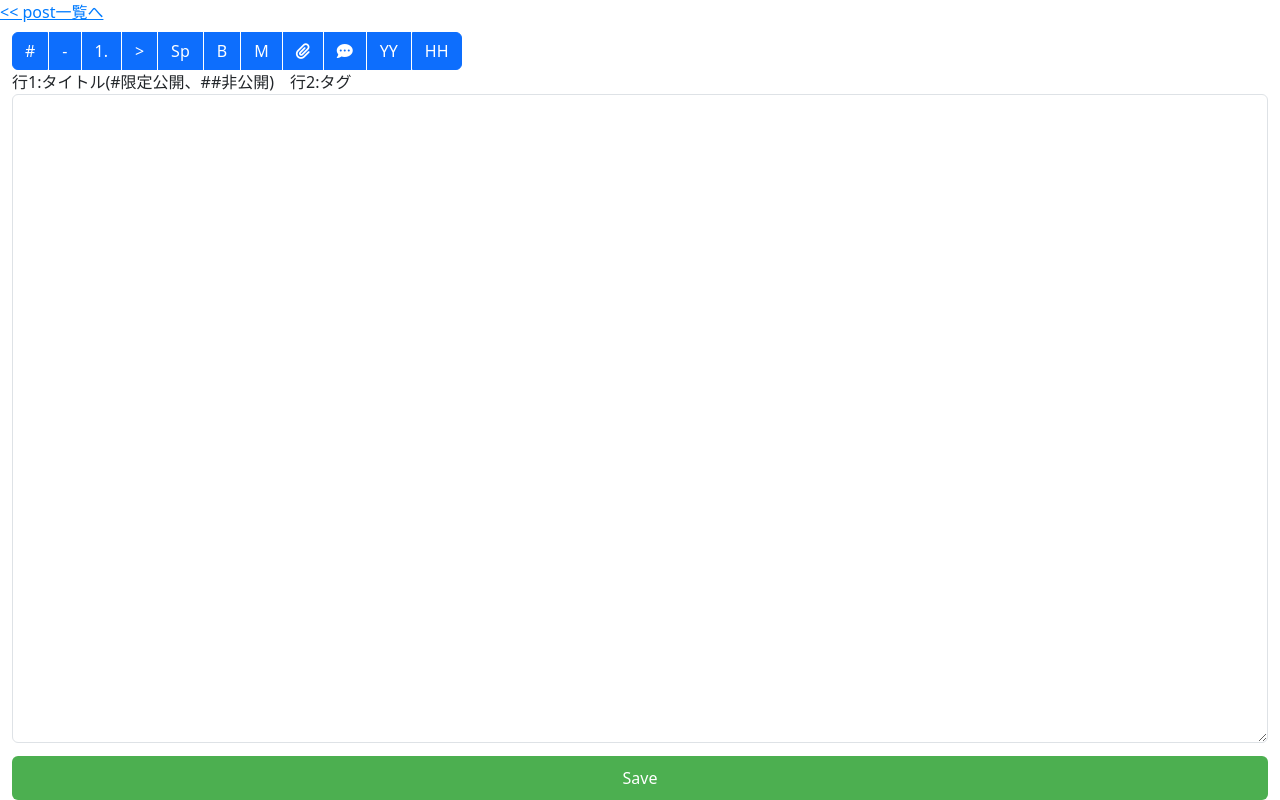
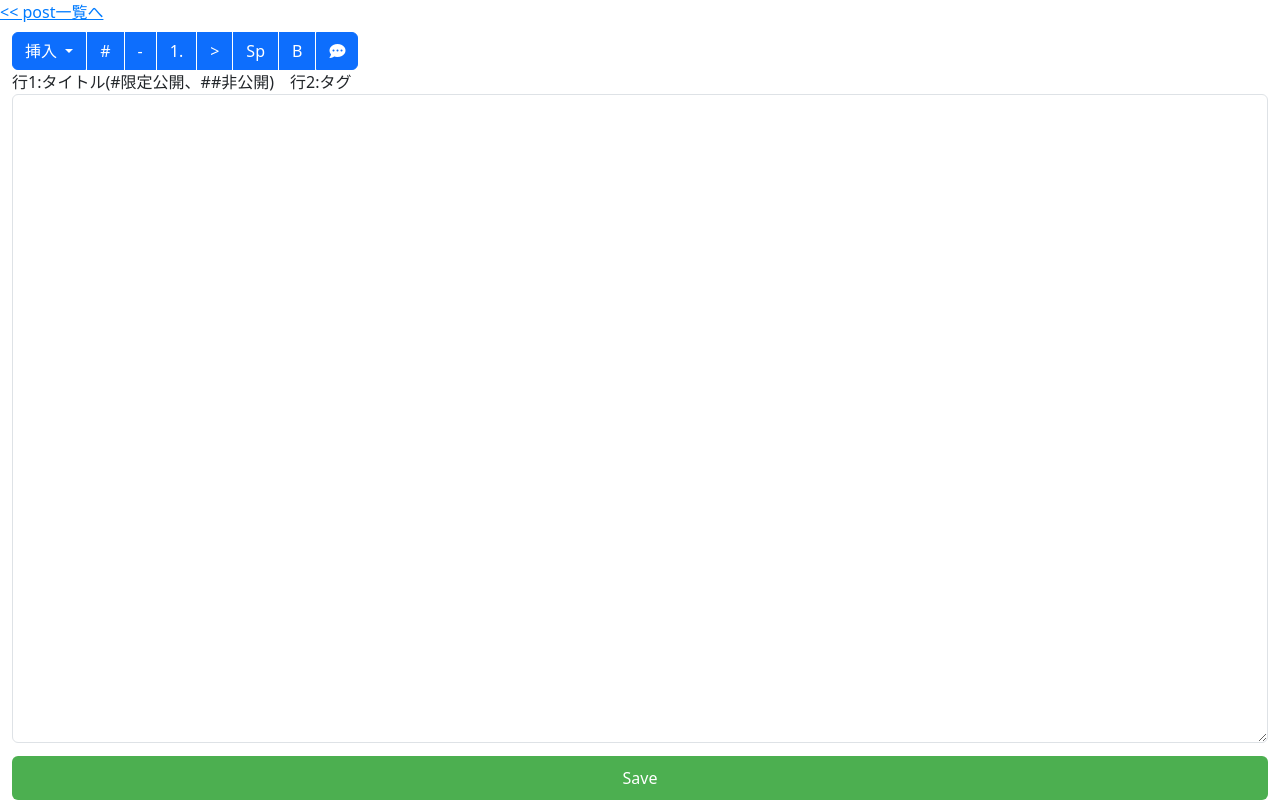
Before and after one commit to daishir0/Papernote, a Flask app: template templates/edit_post.html in a window 1280 px wide. Run offline with Flask 2, Linux system fonts and the light colour scheme; the template is opened without the code that fills it: values that come from a table or form of the project are taken from there, others are empty; parts of the project's set-up code (start-up, migrations or seed data) failed here and were passed over; some libraries are stand-ins or nearby versions.

Commit message:
insert button to pull down menu

```diff
--- a/templates/edit_post.html
+++ b/templates/edit_post.html
@@ -318,21 +318,24 @@
         {{ form.hidden_tag() }} <!-- CSRFトークンを追加 -->
         <div class="btn-toolbar" role="toolbar" aria-label="Toolbar with button groups">
             <div class="btn-group mr-2" role="group" aria-label="First group">
+                <div class="btn-group">
+                    <button type="button" class="btn btn-primary dropdown-toggle" data-bs-toggle="dropdown" aria-expanded="false">
+                        挿入
+                    </button>
+                    <ul class="dropdown-menu">
+                        <li><button id="insertDateButton" type="button" class="dropdown-item">YY</button></li>
+                        <li><button id="insertTimeButton" type="button" class="dropdown-item">HH</button></li>
+                        <li><button id="uploadFileButton" type="button" class="dropdown-item">ファイル</button></li>
+                        <li><button id="pasteMermaidButton" type="button" class="dropdown-item">Markdown書式</button></li>
+                    </ul>
+                </div>
                 <button id="insertHashButton" type="button" class="btn btn-primary">#</button>
                 <button id="insertDashButton" type="button" class="btn btn-primary">-</button>
                 <button id="insert1Button" type="button" class="btn btn-primary">1.</button>
                 <button id="insertQuoteButton" type="button" class="btn btn-primary">&gt;</button>
                 <button id="insertSpaceButton" type="button" class="btn btn-primary">Sp</button>
                 <button id="insertBoldButton" type="button" class="btn btn-primary">B</button>
-                <button id="pasteMermaidButton" type="button" class="btn btn-primary">M</button>
-                <button id="uploadFileButton" type="button" class="btn btn-primary">
-                    <i class="fas fa-paperclip"></i>
-                </button>
-                <button id="lineButton" type="button" class="btn btn-primary">
-                    <i class="fas fa-comment-dots"></i>
-                </button>
-                <button id="insertDateButton" type="button" class="btn btn-primary">YY</button>
-                <button id="insertTimeButton" type="button" class="btn btn-primary">HH</button>
+                <button id="lineButton" type="button" class="btn btn-primary"><i class="fas fa-comment-dots"></i></button>
             </div>
         </div>
         <input type="file" id="fileInput" style="display:none;">
```
